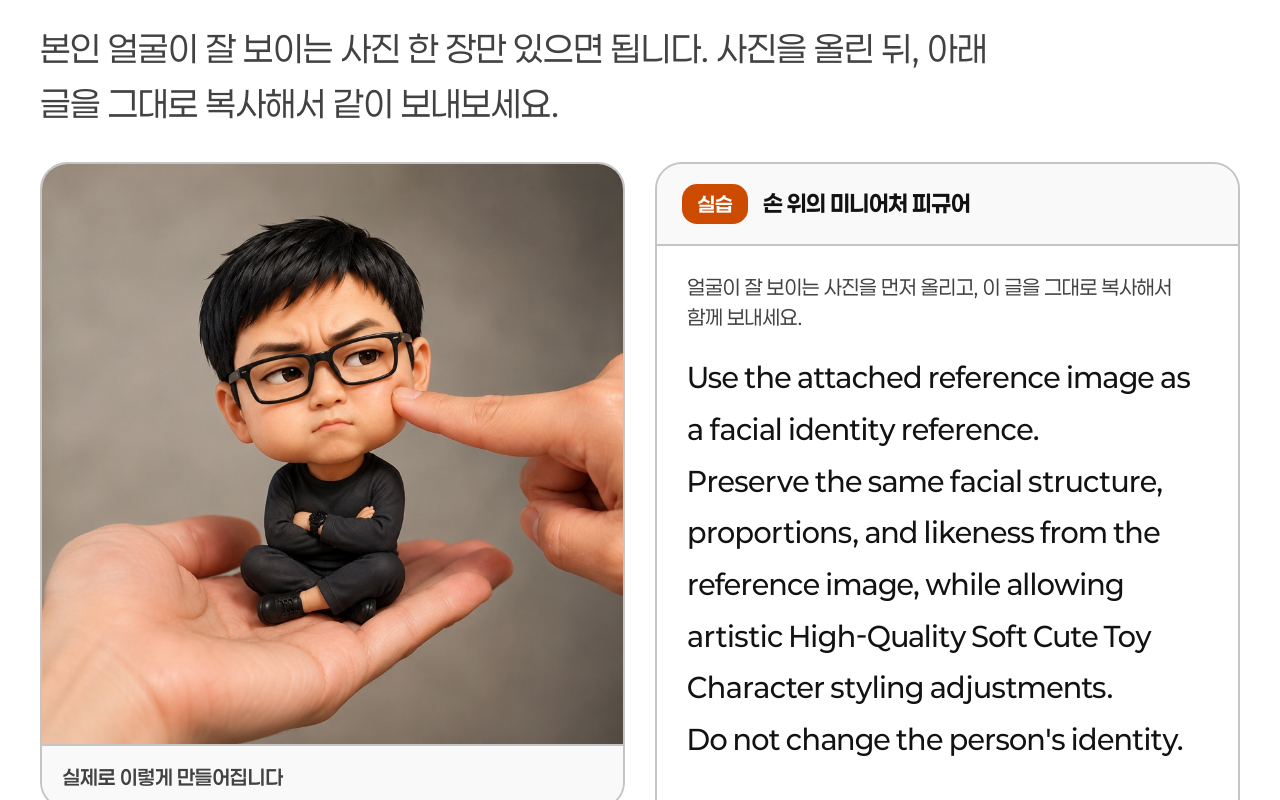
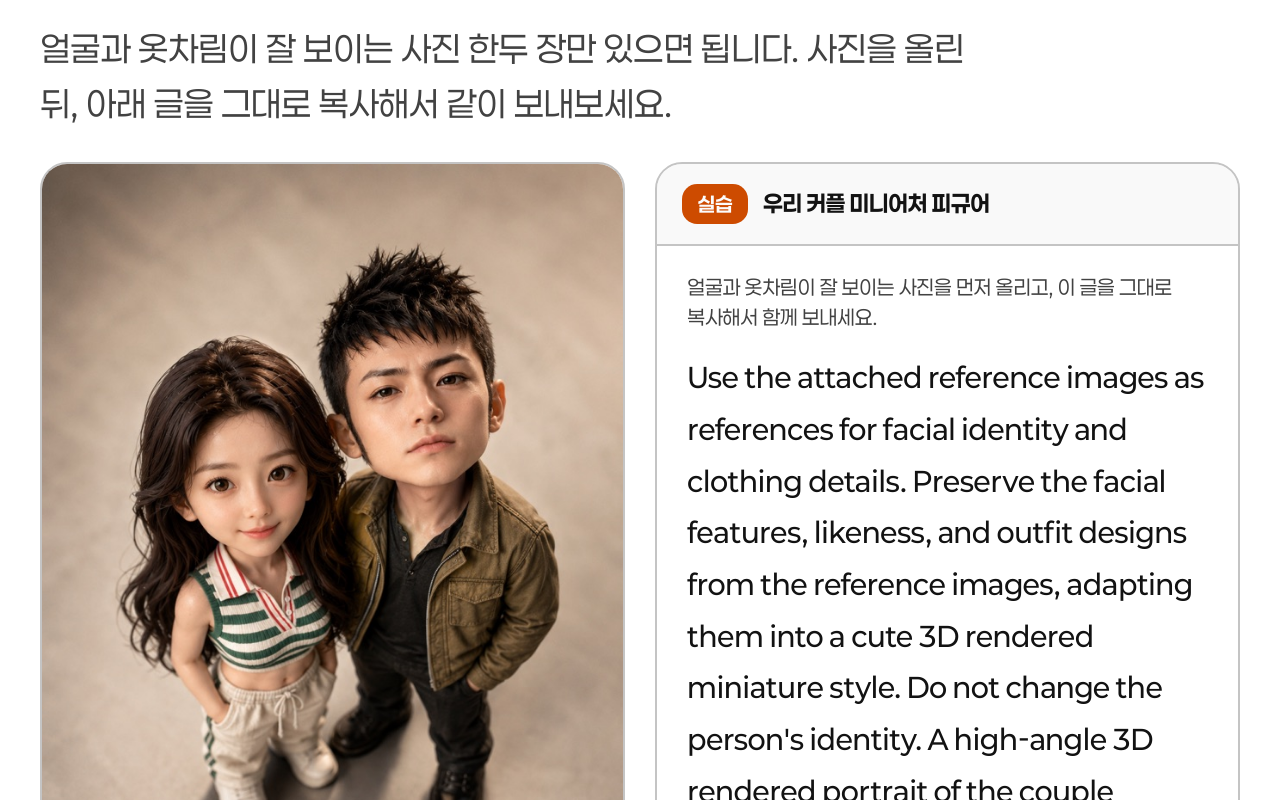
Before and after one commit to bitcory/class, a Next.js app: page /week/1 in a window 1280 px wide. Shown: the part 11200-12000 px from the top of the page. Built offline with nearby package versions, Linux system fonts and the light colour scheme.

Commit message:
123123
123

```diff
--- a/src/content/week-1.ts
+++ b/src/content/week-1.ts
@@ -506,39 +506,35 @@ export const week1: Week = {
       nav: "미니어처 피규어",
       tone: "practice",
       type: "photo-prompt",
-      title: "잠깐, 재미로 하나만 — 내 사진으로 미니어처 피규어 만들기",
-      lead: "본인 얼굴이 잘 보이는 사진 한 장만 있으면 됩니다. 사진을 올린 뒤, 아래 글을 그대로 복사해서 같이 보내보세요.",
+      title: "잠깐, 재미로 하나만 — 우리 사진으로 미니어처 피규어 만들기",
+      lead: "얼굴과 옷차림이 잘 보이는 사진 한두 장만 있으면 됩니다. 사진을 올린 뒤, 아래 글을 그대로 복사해서 같이 보내보세요.",
       image: {
-        src: "/photo-prompts/toy-figure.jpg",
-        alt: "손바닥 위에 놓인 미니어처 피규어 사진 예시",
+        src: "/photo-prompts/couple-figure.jpg",
+        alt: "귀여운 3D 미니어처 피규어로 만들어진 커플 사진 예시",
         caption: "실제로 이렇게 만들어집니다",
       },
       prompt: {
         id: "w1-toy-figure",
         label: "실습",
-        title: "손 위의 미니어처 피규어",
-        hint: "얼굴이 잘 보이는 사진을 먼저 올리고, 이 글을 그대로 복사해서 함께 보내세요.",
-        template: `Use the attached reference image as a facial identity reference.
-Preserve the same facial structure, proportions, and likeness from the reference image, while allowing artistic High-Quality Soft Cute Toy Character styling adjustments.
-Do not change the person's identity.
-
-[Main Concept Summary]: A top-down photograph of a tiny, pocket-sized toy character version of the subject standing in the palm of a hand. The style is soft, high-quality, and cute.
+        title: "우리 커플 미니어처 피규어",
+        hint: "얼굴과 옷차림이 잘 보이는 사진을 먼저 올리고, 이 글을 그대로 복사해서 함께 보내세요.",
+        template: `Use the attached reference images as references for facial identity and clothing details. Preserve the facial features, likeness, and outfit designs from the reference images, adapting them into a cute 3D rendered miniature style. Do not change the person's identity. A high-angle 3D rendered portrait of the couple depicted as cute, realistic miniature figurines.
 
 Pose & Composition:
-Top-down high-angle view looking down. The subject is a miniature doll standing firmly in the center of an adult human palm. The gaze is looking up towards the camera.
+High-angle overhead shot (bird's-eye view) looking down at the subjects. The couple features oversized heads and small bodies (chibi proportions) while looking up at the camera.
 
 Lighting & Color Palette:
-Soft, natural daylight illuminating the hand and the character. Warm and gentle color tones. Smooth, diffused shadows to enhance the 3D toy texture.
+Soft, diffused studio lighting creating a toy-photography aesthetic. Bright, warm illumination with realistic shadowing that highlights the 3D textures.
 
 Subject Details:
-The subject maintains the exact features, eye size, mouth placement, and expression from the reference, transformed into a cute toy aesthetic. The jawline is softly rounded and refined for cuteness. The skin has a flawless, smooth, soft vinyl or high-quality matte plastic toy texture. The outfit is miniature and detailed.
+The faces retain a photorealistic appearance with high-quality skin textures and realistic expressions, blended with a 3D rendered finish. The bodies are small and cute, wearing the exact outfits from the provided reference photos, resized to fit the miniature proportions. Skin is flawless, smooth, and evenly toned.
 
 Background & Atmosphere:
-The background is a blurred, out-of-focus natural setting (like a wooden table or cozy room) to emphasize the small scale. The atmosphere is charming and whimsical. Shallow depth of field, focusing sharply on the tiny character and the texture of the palm lines.
+A clean, macro-style background with a strong tilt-shift effect (blurred edges) to emphasize the small scale of the figures. The mood is charming, polished, and artistic.
 
 Style Keywords:
-3D character render, toy photography, cute miniature, photorealistic texture, macro details, soft lighting, high resolution, 8k, sharp focus on subject, charming.`,
-        result: "본인 사진을 손바닥 위 미니어처 피규어로 바꿔줍니다.",
+3D render, Octane render, C4D, photorealistic miniature, chibi style, high angle, tilt-shift, macro photography, cute character design, volumetric lighting, 8k, sharp details. --ar 3:4`,
+        result: "커플 사진을 귀여운 3D 미니어처 피규어로 바꿔줍니다.",
       },
       notes: {
         time: "10~15분",
```
